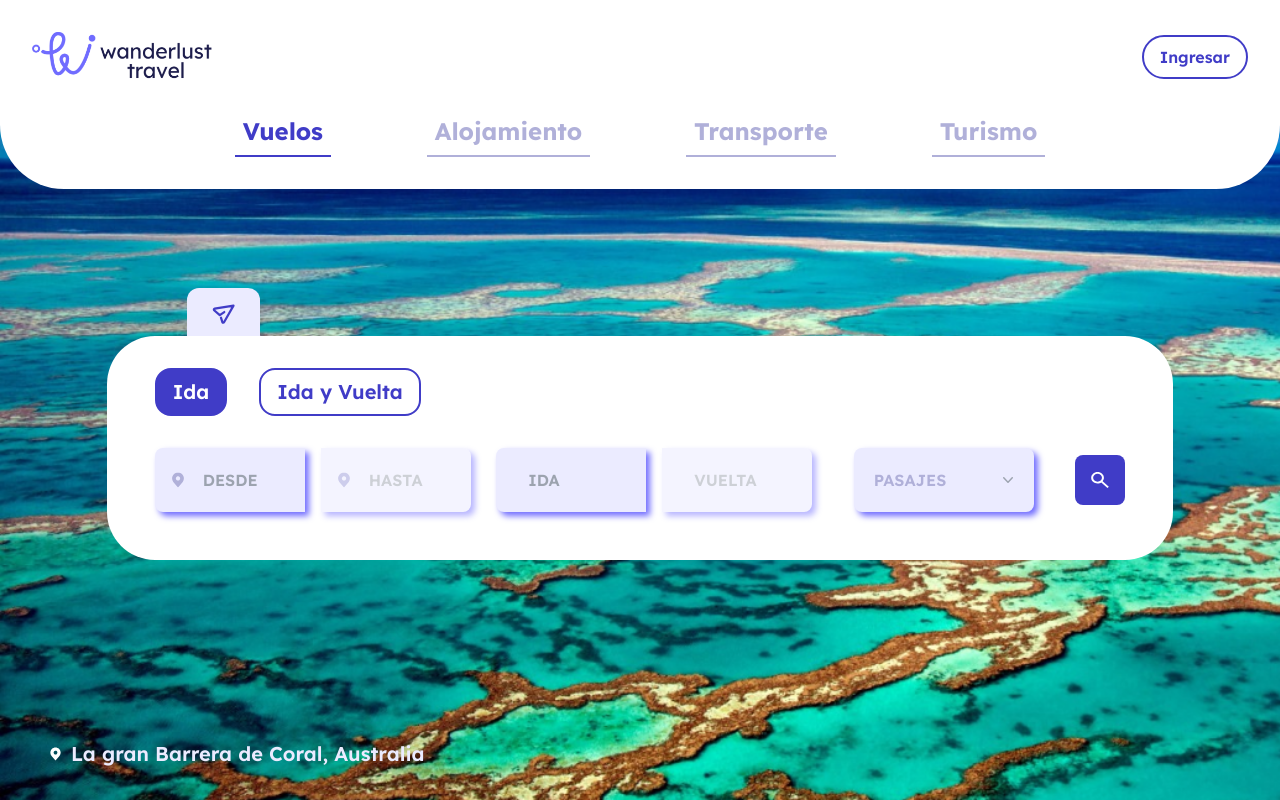
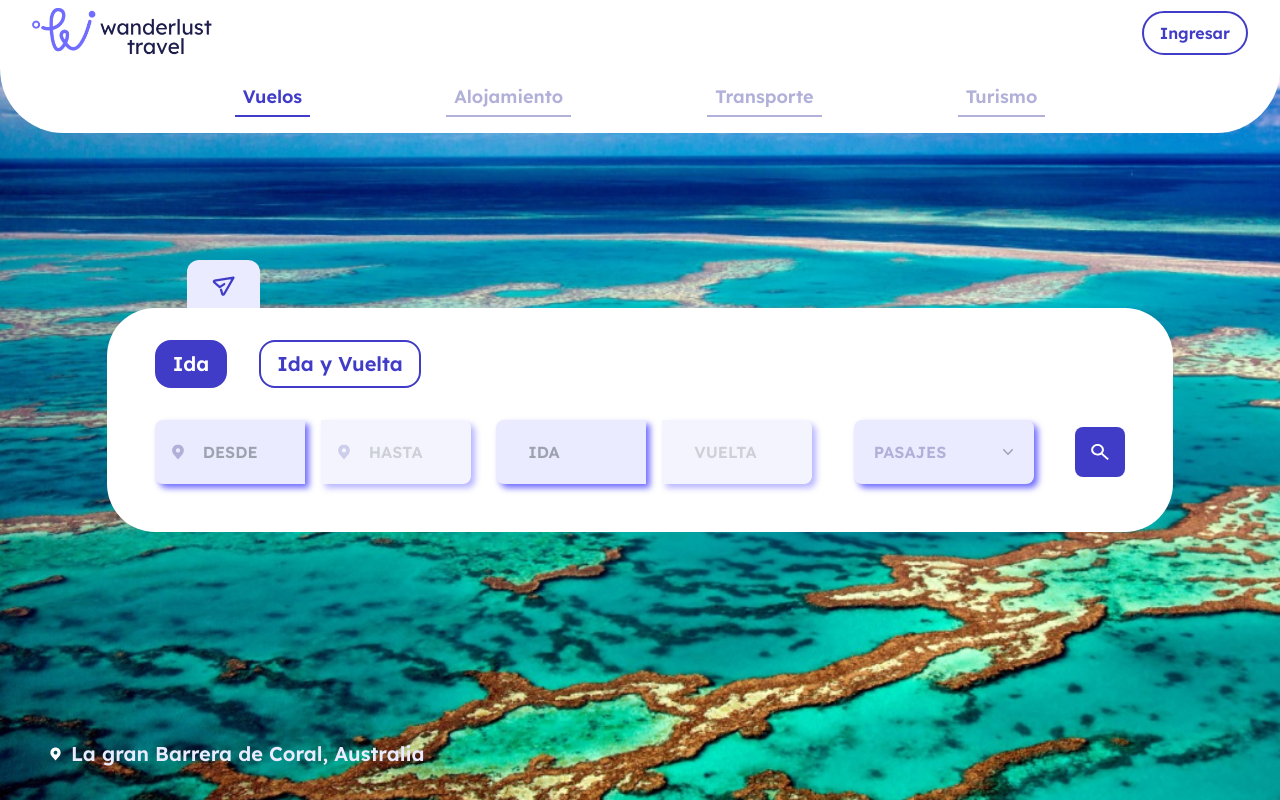
Before and after one commit to Slisandro/wanderlust_frontend, a Next.js app: page / in a window 1280 px wide. Built offline with nearby package versions, Linux system fonts and the light colour scheme.

Commit message:
styles header and navlink

```diff
--- a/src/core/components/navlink-item-component.tsx
+++ b/src/core/components/navlink-item-component.tsx
@@ -10,8 +10,8 @@ export default function NavLinkItemComponent({ title, selected }: { title: strin
         <li
             className={
                 type === title ?
-                    "font-bold cursor-pointer pb-2 px-2 border-b-2 border-b-primary text-2xl font-[600] uppercase text-primary" :
-                    "font-bold cursor-pointer pb-2 px-2 border-b-2 border-b-[#B0B0D9] text-2xl font-[600] uppercase text-[#B0B0D9]"
+                    "font-[600] cursor-pointer pb-[.25rem] px-2 border-b-2 border-b-primary text-lg font-[600] uppercase text-primary" :
+                    "font-[600] cursor-pointer pb-[.25rem] px-2 border-b-2 border-b-[#B0B0D9] text-lg font-[600] uppercase text-[#B0B0D9]"
             }
         >
             <button
--- a/src/core/layout/header-component.tsx
+++ b/src/core/layout/header-component.tsx
@@ -3,7 +3,7 @@ import NavLinkComponent from "../components/navlink-component";
 
 export default function HeaderComponent () {
     return (
-      <div className="bg-white w-screen p-8 flex flex-col gap-8 rounded-b-[4rem]">
+      <div className="bg-white w-screen pb-4 pt-2 px-8 flex flex-col gap-6 rounded-b-[4rem]">
         <NavComponent />
         <NavLinkComponent />
       </div>
```
